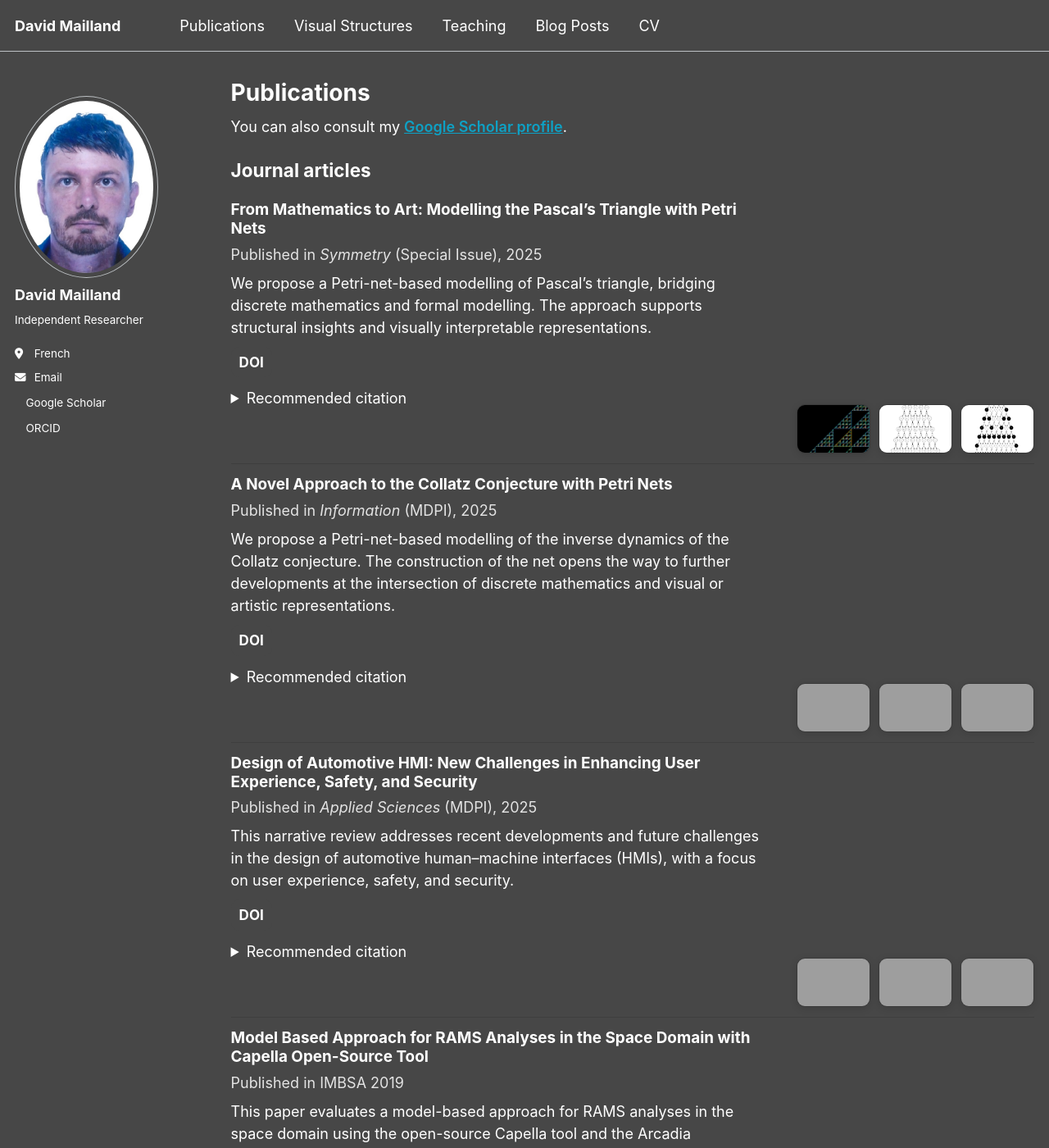
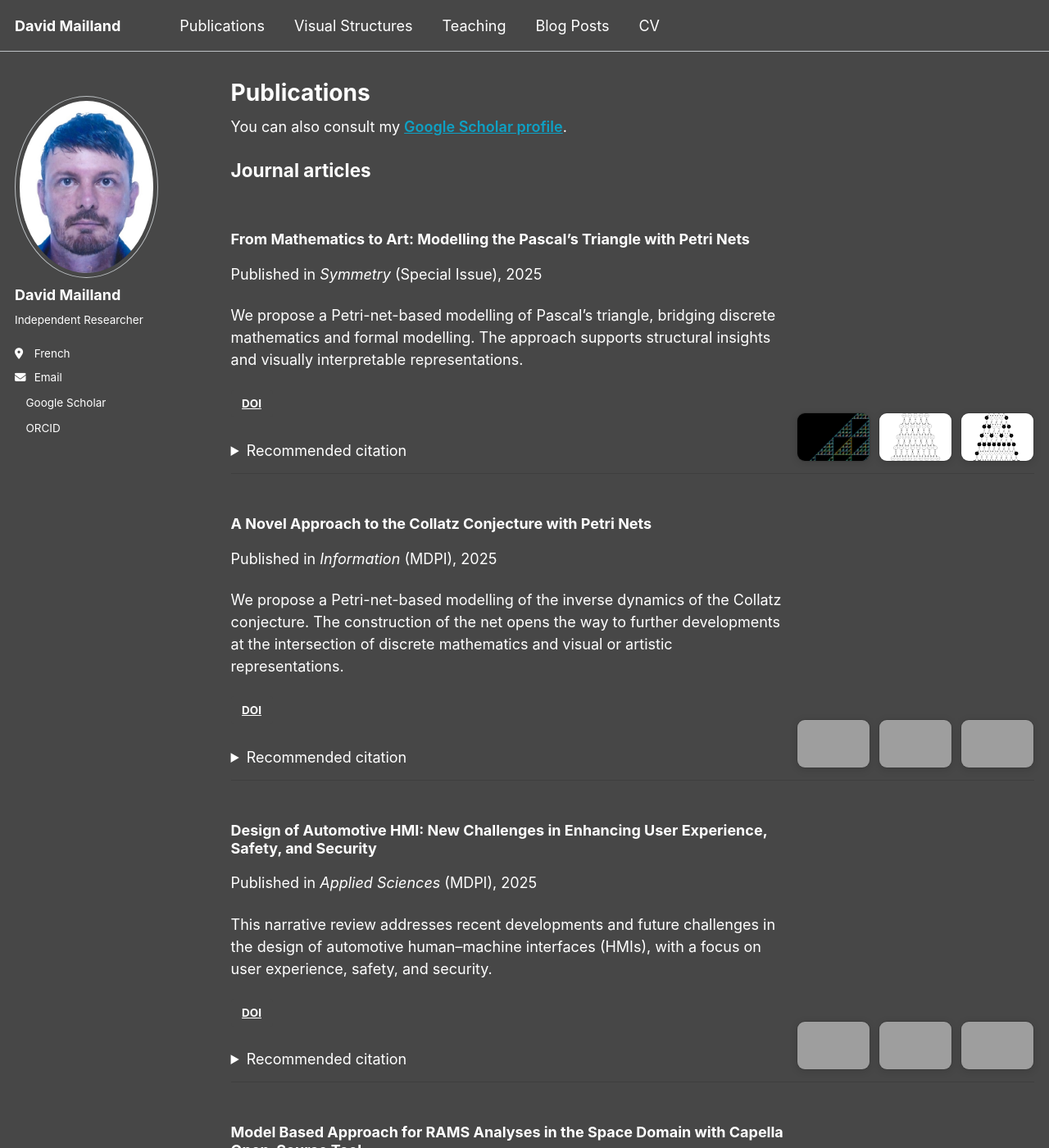
Before and after one commit to davidmailland/davidmailland.github.io, a Jekyll site: the page built from _publications/index.html, in a window 1280 px wide and 1400 px high. Shown: the whole window at 82% size. Built offline with Jekyll 4.4.1, drawn with Linux system fonts in a browser that asks for light colours; some web fonts are replaced; a script bundle is joined from its source files by our own code; library files that are not in the unit come from our copies; a style sheet for code colours, icons or effects is not loaded; grey boxes are pictures that could not be loaded.

Commit message:
Update index.html

```diff
--- a/_publications/index.html
+++ b/_publications/index.html
@@ -14,37 +14,23 @@ author_profile: true
 
 /* --- Publication card --- */
 .pub-card{
-  position: relative;
-  padding: 14px 0 58px 0;              /* reserve space for bottom thumbs */
   border-bottom: 1px solid rgba(0,0,0,.12);
+  padding: 14px 0;
+  display: flex;
+  gap: 14px;
+  align-items: flex-start;
 }
-.pub-meta{ padding-right: 320px; }     /* keep text away from thumbs */
-.pub-meta h3{ margin:0 0 6px 0; font-size:1.05rem; }
-.pub-venue{ margin:0 0 8px 0; opacity:.85; }
-.pub-abstract{ margin:0 0 10px 0; }
-.pub-links{ margin:0 0 8px 0; }
 
-.pub-links .btn{
-  display:inline-block;
-  padding:6px 10px;
-  border:1px solid rgba(0,0,0,.20);
-  border-radius:10px;
-  text-decoration:none;
-  margin-right:6px;
-  font-size:0.95em;
-}
-.pub-links .btn:hover{ border-color: rgba(0,0,0,.45); }
+.pub-meta{ flex: 1; min-width: 0; } /* min-width évite des bugs de flex wrap */
 
-details{ margin:8px 0; }
-
-/* --- Thumbnails bottom-right --- */
 .pub-thumbs{
-  position: absolute;
-  right: 0;
-  bottom: 12px;
+  position: static;       /* plus d’absolu */
   display: flex;
   gap: 10px;
+  align-self: flex-end;   /* colle les thumbs en bas du bloc */
+  margin-left: auto;      /* pousse à droite */
 }
+
 .pub-thumbs a{ display:block; line-height:0; }
 .pub-thumbs img{
   width: 90px;
@@ -55,12 +41,14 @@ details{ margin:8px 0; }
   box-shadow: 0 2px 10px rgba(0,0,0,.12);
 }
 
-/* --- Responsive --- */
+/* Responsive: thumbs passent sous le texte */
 @media (max-width: 820px){
-  .pub-meta{ padding-right: 0; }
-  .pub-card{ padding-bottom: 14px; }
-  .pub-thumbs{ position: static; margin-top: 10px; }
+  .pub-card{ flex-direction: column; }
+  .pub-thumbs{ align-self: flex-start; margin-top: 10px; }
 }
+
+
+
 
 /* --- Lightbox (CSS-only, opens on page) --- */
 .lightbox{
```
